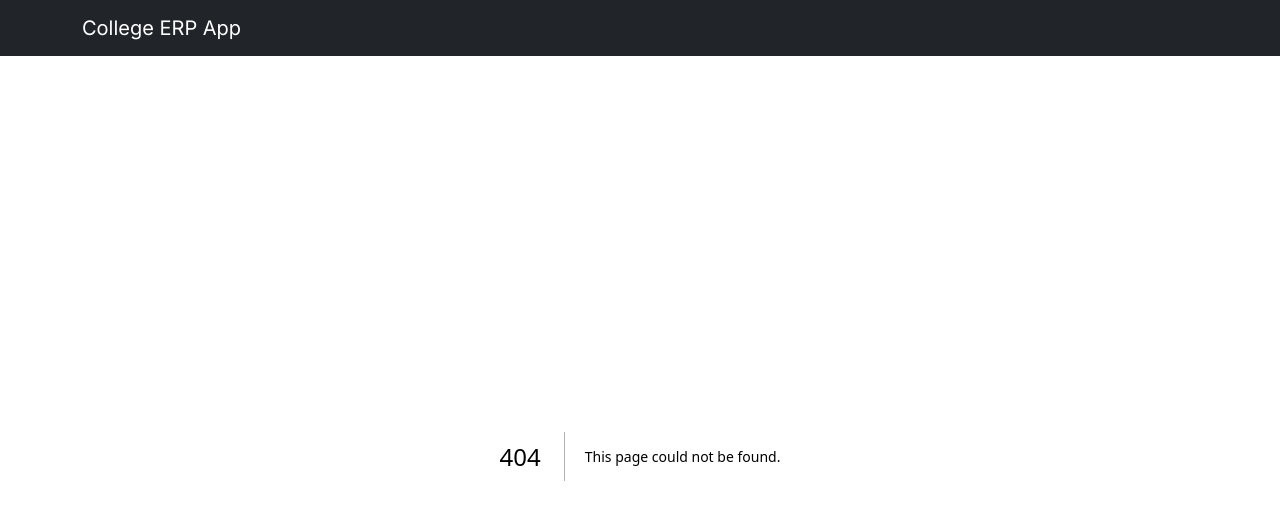
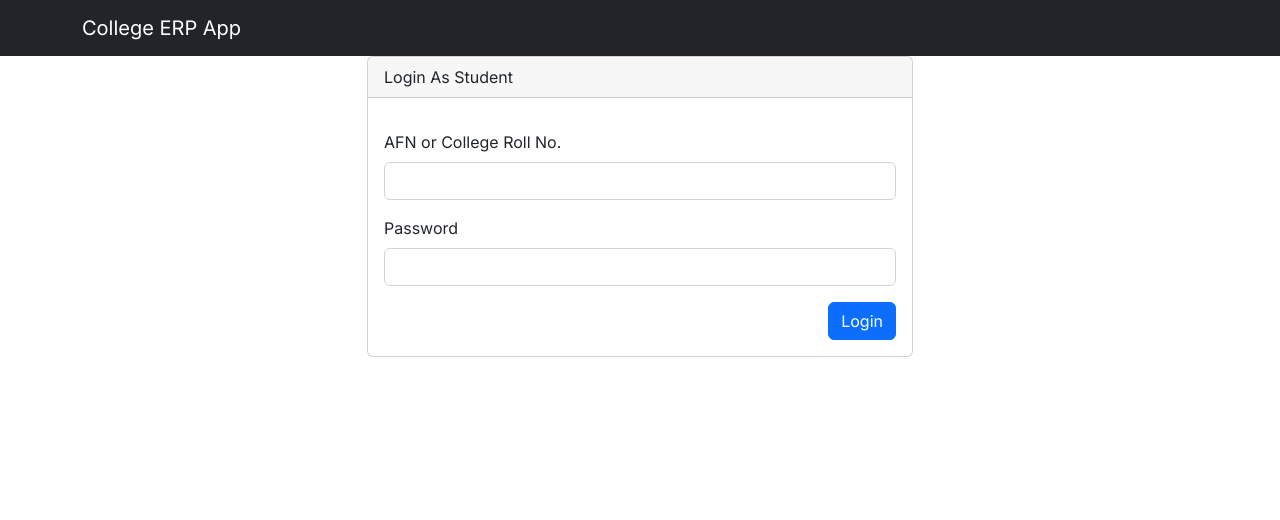
Before and after one commit to SanjaySRocks/erp-app, a Next.js app: page /student/login in a window 1280 px wide. Before the commit this address had no page. Shown: the top 520 px of the page. Built offline with nearby package versions, Linux system fonts and the light colour scheme.

Commit message:
create login page

```diff
--- /dev/null
+++ b/src/app/student/login/page.js
@@ -0,0 +1,25 @@
+import StudentLoginCard from "@/app/components/student-login-card"
+
+const LoginPage = () => {
+  return (
+    <>
+      <div className="container">
+
+        <div className="row justify-content-center">
+
+          <div className="col-6 col-md-6 ">
+
+            <StudentLoginCard/>
+
+          </div>
+
+
+        </div>
+
+
+      </div>
+    </>
+  )
+}
+
+export default LoginPage
```
